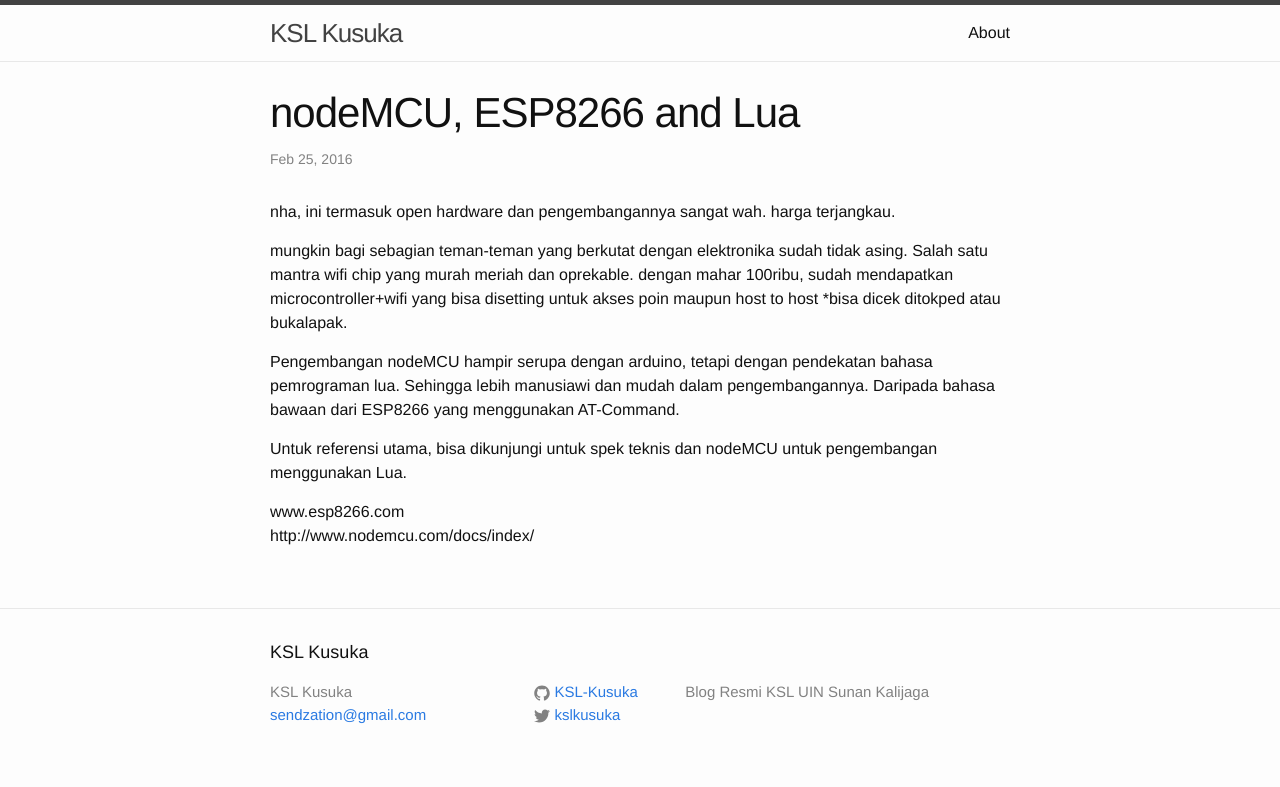
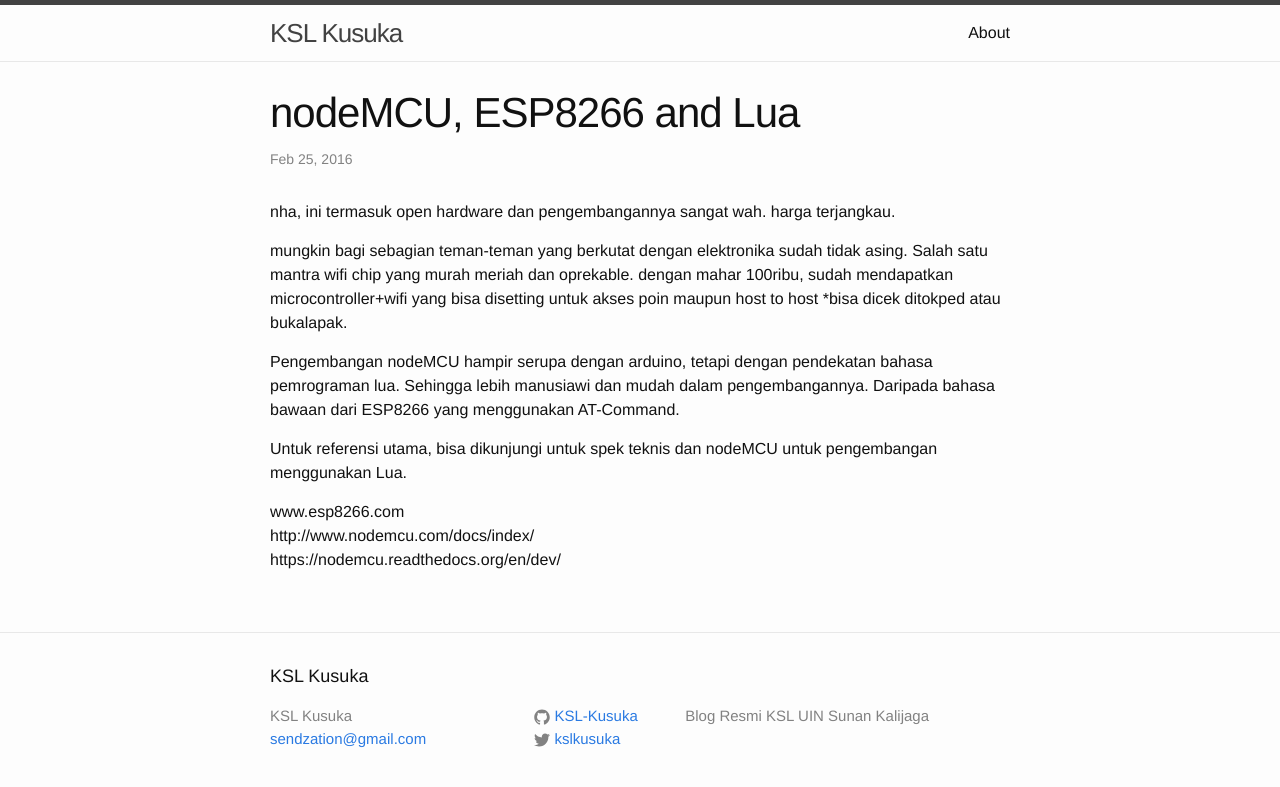
Before and after one commit to KSL-Kusuka/ksl-kusuka.github.io, a Jekyll site: the page built from _posts/2016-02-25-nodeMCU-esp8266.lua.markdown, in a window 1280 px wide. Shown: the top 787 px of the page. Built offline with Jekyll 4.4.1, drawn with Linux system fonts in a browser that asks for light colours; a file with an impossible date is left out.

Commit message:
Update 2016-02-25-nodeMCU-esp8266.lua.markdown

```diff
--- a/_posts/2016-02-25-nodeMCU-esp8266.lua.markdown
+++ b/_posts/2016-02-25-nodeMCU-esp8266.lua.markdown
@@ -17,4 +17,5 @@ Pengembangan nodeMCU hampir serupa dengan arduino, tetapi dengan pendekatan baha
 Untuk referensi utama, bisa dikunjungi untuk spek teknis dan nodeMCU untuk pengembangan menggunakan Lua.
 
 www.esp8266.com <br>
-http://www.nodemcu.com/docs/index/
+http://www.nodemcu.com/docs/index/ <br>
+https://nodemcu.readthedocs.org/en/dev/
```
